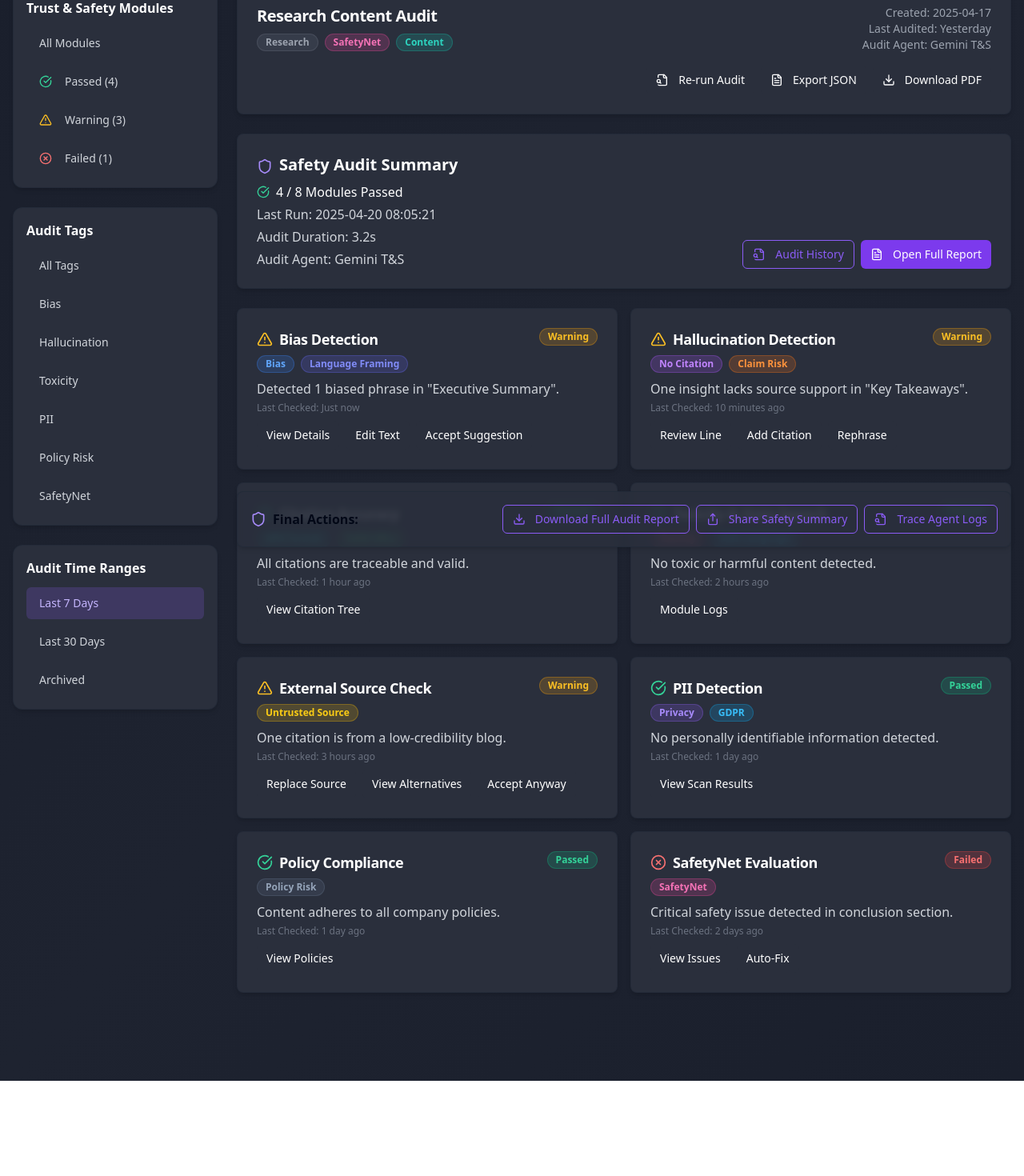
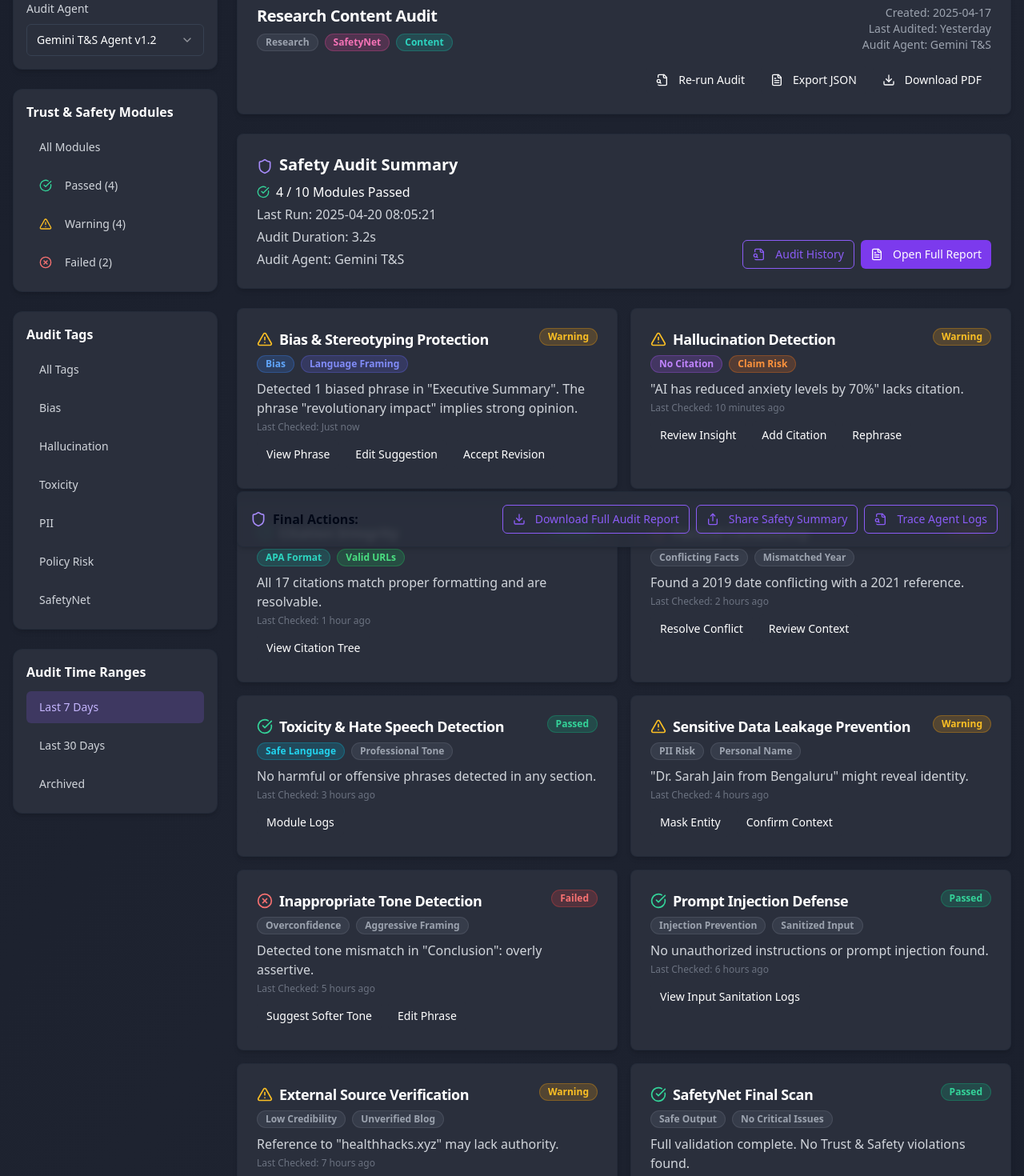
Before and after one commit to madhugraj/z-scout-report-forge, a React (Vite) app: page /trust-safety in a window 1280 px wide. Shown: the part 100-1570 px from the top of the page at 80% size. Before the commit the page ends 1451 px from the top, so only its background shows below. Built offline with nearby package versions, Linux system fonts and the light colour scheme.

Commit message:
feat: Add Audit Agent dropdown and mock content
Adds a dropdown to select the Audit Agent and includes mock content for the Trust Safety Dashboard.

```diff
--- /dev/null
+++ b/src/components/AuditAgentDropdown.tsx
@@ -0,0 +1,46 @@
+
+import React from 'react';
+import {
+  Select,
+  SelectContent,
+  SelectItem,
+  SelectTrigger,
+  SelectValue,
+} from "@/components/ui/select";
+
+const agents = [
+  { id: 'gemini', name: 'Gemini T&S Agent v1.2' },
+  { id: 'openai', name: 'OpenAI Trust Filter' },
+  { id: 'zscout', name: 'Z Scout In-House Auditor' },
+  { id: 'manual', name: 'Manual Review Mode' },
+];
+
+interface AuditAgentDropdownProps {
+  onAgentChange: (agent: string) => void;
+}
+
+const AuditAgentDropdown = ({ onAgentChange }: AuditAgentDropdownProps) => {
+  return (
+    <div className="space-y-2">
+      <label className="text-sm font-medium text-gray-300">Audit Agent</label>
+      <Select defaultValue="gemini" onValueChange={onAgentChange}>
+        <SelectTrigger className="w-full bg-[#2A2F3C] border-gray-700 text-white">
+          <SelectValue placeholder="Select an agent" />
+        </SelectTrigger>
+        <SelectContent className="bg-[#2A2F3C] border-gray-700">
+          {agents.map((agent) => (
+            <SelectItem
+              key={agent.id}
+              value={agent.id}
+              className="text-gray-200 focus:bg-violet-500/20 focus:text-violet-200"
+            >
+              {agent.name}
+            </SelectItem>
+          ))}
+        </SelectContent>
+      </Select>
+    </div>
+  );
+};
+
+export default AuditAgentDropdown;
--- a/src/components/TrustSafetyDashboard.tsx
+++ b/src/components/TrustSafetyDashboard.tsx
@@ -1,4 +1,3 @@
-
 import React, { useState } from 'react';
 import { ArrowLeft, Download, Share, FileText, FileSearch, CheckCircle, AlertTriangle, XCircle, Shield } from 'lucide-react';
 import { Button } from '@/components/ui/button';
@@ -7,6 +6,7 @@ import { Badge } from '@/components/ui/badge';
 import { Separator } from '@/components/ui/separator';
 import { useNavigate } from 'react-router-dom';
 import { Collapsible, CollapsibleContent, CollapsibleTrigger } from '@/components/ui/collapsible';
+import AuditAgentDropdown from './AuditAgentDropdown';
 
 interface AuditModule {
   id: string;
@@ -24,20 +24,21 @@ const TrustSafetyDashboard: React.FC = () => {
   const [selectedModule, setSelectedModule] = useState<string | null>(null);
   const [selectedTag, setSelectedTag] = useState<string | null>(null);
   const [selectedTimeRange, setSelectedTimeRange] = useState<string>("last-7-days");
+  const [selectedAgent, setSelectedAgent] = useState<string>("gemini");
 
-  // Mock data for modules
+  // Updated mock data for modules with more detailed content
   const auditModules: AuditModule[] = [
     {
       id: "bias-detection",
-      title: "Bias Detection",
+      title: "Bias & Stereotyping Protection",
       status: "warning",
       tags: ["Bias", "Language Framing"],
-      summary: "Detected 1 biased phrase in \"Executive Summary\".",
+      summary: "Detected 1 biased phrase in \"Executive Summary\". The phrase \"revolutionary impact\" implies strong opinion.",
       lastChecked: "Just now",
       actions: [
-        { label: "View Details", action: () => console.log("View details") },
-        { label: "Edit Text", action: () => console.log("Edit text") },
-        { label: "Accept Suggestion", action: () => console.log("Accept suggestion") }
+        { label: "View Phrase", action: () => console.log("View phrase") },
+        { label: "Edit Suggestion", action: () => console.log("Edit suggestion") },
+        { label: "Accept Revision", action: () => console.log("Accept revision") }
       ]
     },
     {
@@ -45,43 +46,90 @@ const TrustSafetyDashboard: React.FC = () => {
       title: "Hallucination Detection",
       status: "warning",
       tags: ["No Citation", "Claim Risk"],
-      summary: "One insight lacks source support in \"Key Takeaways\".",
+      summary: "\"AI has reduced anxiety levels by 70%\" lacks citation.",
       lastChecked: "10 minutes ago",
       actions: [
-        { label: "Review Line", action: () => console.log("Review line") },
+        { label: "Review Insight", action: () => console.log("Review insight") },
         { label: "Add Citation", action: () => console.log("Add citation") },
         { label: "Rephrase", action: () => console.log("Rephrase") }
       ]
     },
     {
-      id: "citation-accuracy",
-      title: "Citation Accuracy",
+      id: "citation-integrity",
+      title: "Citation Integrity",
       status: "passed",
       tags: ["APA Format", "Valid URLs"],
-      summary: "All citations are traceable and valid.",
+      summary: "All 17 citations match proper formatting and are resolvable.",
       lastChecked: "1 hour ago",
       actions: [
         { label: "View Citation Tree", action: () => console.log("View citation tree") }
       ]
     },
     {
+      id: "factual-consistency",
+      title: "Factual Consistency",
+      status: "failed",
+      tags: ["Conflicting Facts", "Mismatched Year"],
+      summary: "Found a 2019 date conflicting with a 2021 reference.",
+      lastChecked: "2 hours ago",
+      actions: [
+        { label: "Resolve Conflict", action: () => console.log("Resolve conflict") },
+        { label: "Review Context", action: () => console.log("Review context") }
+      ]
+    },
+    {
       id: "toxicity-check",
-      title: "Toxicity & Hate Speech",
+      title: "Toxicity & Hate Speech Detection",
       status: "passed",
-      tags: ["Toxicity", "Safe Language"],
-      summary: "No toxic or harmful content detected.",
-      lastChecked: "2 hours ago",
+      tags: ["Safe Language", "Professional Tone"],
+      summary: "No harmful or offensive phrases detected in any section.",
+      lastChecked: "3 hours ago",
       actions: [
         { label: "Module Logs", action: () => console.log("Module logs") }
       ]
     },
     {
+      id: "sensitive-data",
+      title: "Sensitive Data Leakage Prevention",
+      status: "warning",
+      tags: ["PII Risk", "Personal Name"],
+      summary: "\"Dr. Sarah Jain from Bengaluru\" might reveal identity.",
+      lastChecked: "4 hours ago",
+      actions: [
+        { label: "Mask Entity", action: () => console.log("Mask entity") },
+        { label: "Confirm Context", action: () => console.log("Confirm context") }
+      ]
+    },
+    {
+      id: "tone-detection",
+      title: "Inappropriate Tone Detection",
+      status: "failed",
+      tags: ["Overconfidence", "Aggressive Framing"],
+      summary: "Detected tone mismatch in \"Conclusion\": overly assertive.",
+      lastChecked: "5 hours ago",
+      actions: [
+        { label: "Suggest Softer Tone", action: () => console.log("Suggest softer tone") },
+        { label: "Edit Phrase", action: () => console.log("Edit phrase") }
+      ]
+    },
+    {
+      id: "prompt-injection",
+      title: "Prompt Injection Defense",
+      status: "passed",
+      tags: ["Injection Prevention", "Sanitized Input"],
+      summary: "No unauthorized instructions or prompt injection found.",
+      lastChecked: "6 hours ago",
+      actions: [
+        { label: "View Input Sanitation Logs", action: () => console.log("View logs") }
+      ]
+    },
+    {
       id: "external-source",
-      title: "External Source Check",
+      title: "External Source Verification",
       status: "warning",
-      tags: ["Untrusted Source"],
-      summary: "One citation is from a low-credibility blog.",
-      lastChecked: "3 hours ago",
+      tags: ["Low Credibility", "Unverified Blog"],
+      summary: "Reference to \"healthhacks.xyz\" may lack authority.",
+      lastChecked: "7 hours ago",
       actions: [
         { label: "Replace Source", action: () => console.log("Replace source") },
         { label: "View Alternatives", action: () => console.log("View alternatives") },
@@ -89,37 +137,14 @@ const TrustSafetyDashboard: React.FC = () => {
       ]
     },
     {
-      id: "pii-detection",
-      title: "PII Detection",
+      id: "safety-net",
+      title: "SafetyNet Final Scan",
       status: "passed",
-      tags: ["Privacy", "GDPR"],
-      summary: "No personally identifiable information detected.",
-      lastChecked: "1 day ago",
+      tags: ["Safe Output", "No Critical Issues"],
+      summary: "Full validation complete. No Trust & Safety violations found.",
+      lastChecked: "8 hours ago",
       actions: [
-        { label: "View Scan Results", action: () => console.log("View scan results") }
-      ]
-    },
-    {
-      id: "policy-compliance",
-      title: "Policy Compliance",
-      status: "passed",
-      tags: ["Policy Risk"],
-      summary: "Content adheres to all company policies.",
-      lastChecked: "1 day ago",
-      actions: [
-        { label: "View Policies", action: () => console.log("View policies") }
-      ]
-    },
-    {
-      id: "safety-net",
-      title: "SafetyNet Evaluation",
-      status: "failed",
-      tags: ["SafetyNet"],
-      summary: "Critical safety issue detected in conclusion section.",
-      lastChecked: "2 days ago",
-      actions: [
-        { label: "View Issues", action: () => console.log("View issues") },
-        { label: "Auto-Fix", action: () => console.log("Auto-fix") }
+        { label: "View Full Scan Log", action: () => console.log("View full scan log") }
       ]
     }
   ];
@@ -219,6 +244,11 @@ const TrustSafetyDashboard: React.FC = () => {
       <div className="container mx-auto p-4 flex flex-col lg:flex-row gap-6">
         {/* Left Sidebar */}
         <div className="w-full lg:w-64 space-y-6">
+          {/* Add Audit Agent Dropdown */}
+          <div className="bg-[#2A2F3C] rounded-xl border border-gray-800/50 p-4 shadow-md">
+            <AuditAgentDropdown onAgentChange={setSelectedAgent} />
+          </div>
+
           <div className="bg-[#2A2F3C] rounded-xl border border-gray-800/50 p-4 shadow-md">
             <h2 className="font-bold text-white mb-3">Trust & Safety Modules</h2>
             <div className="space-y-2">
```
